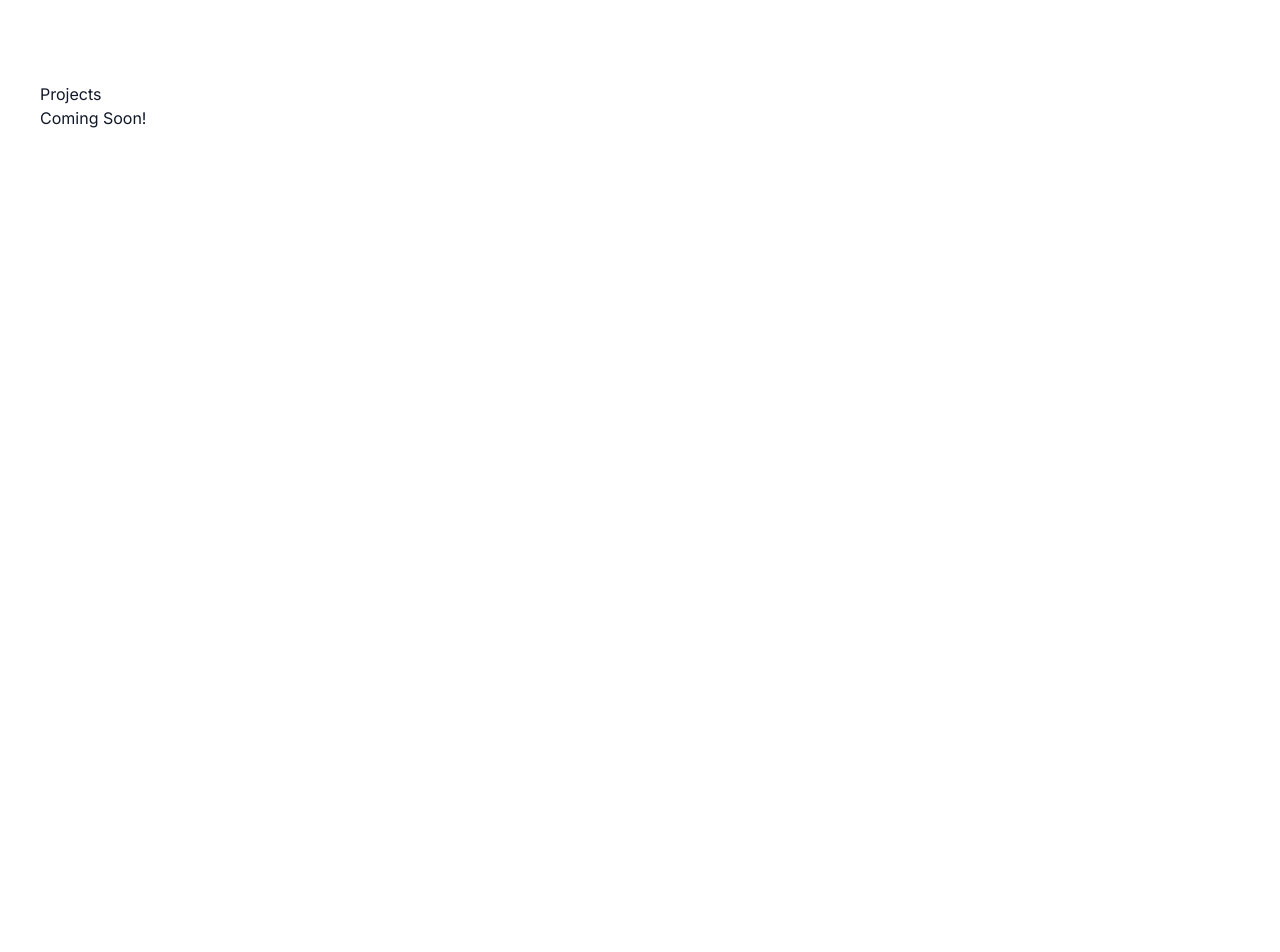
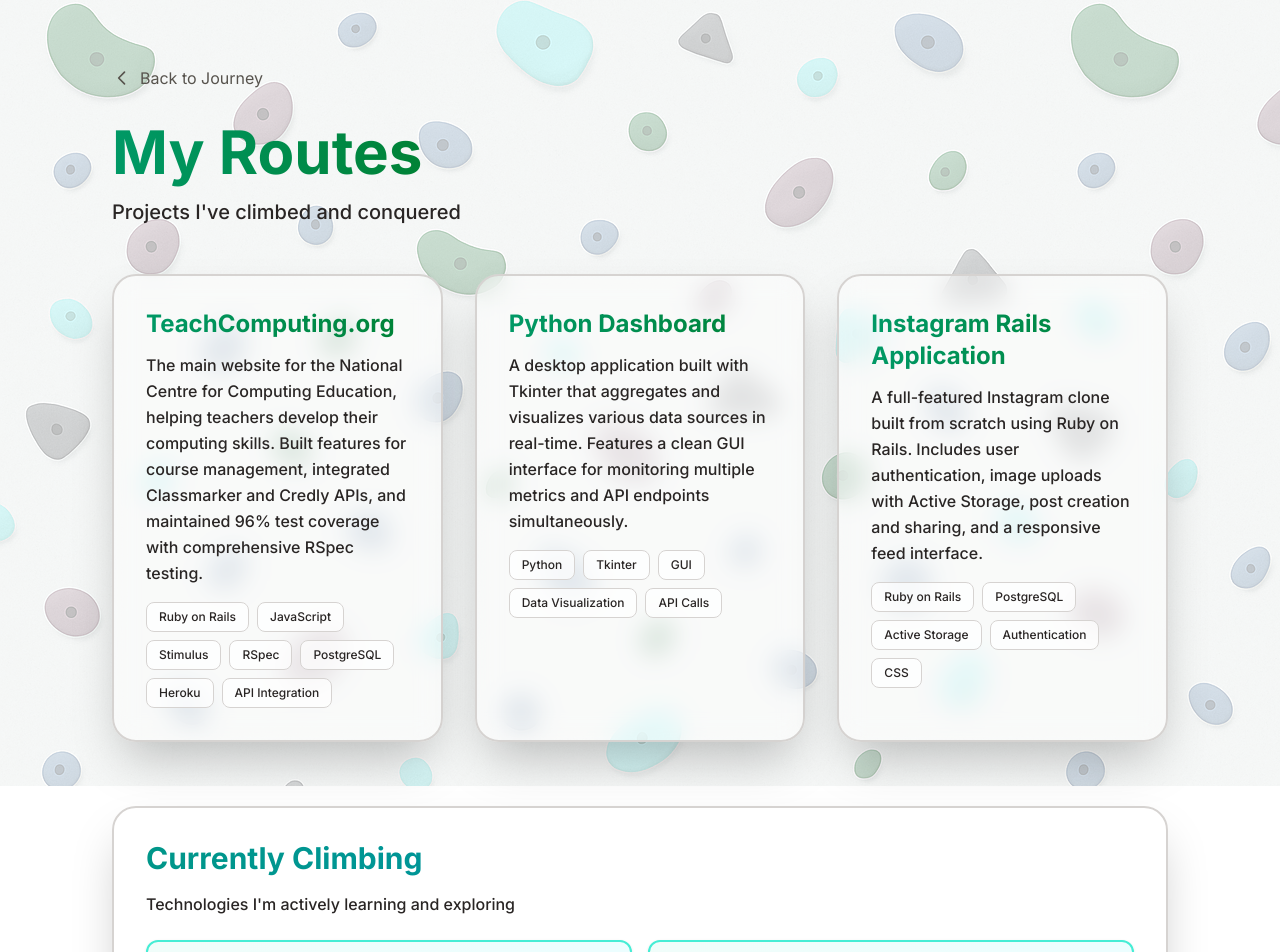
Before and after one commit to A-Wheeto/adamwheatley.net, a Next.js app: page /projects in a window 1280 px wide. Shown: the part 14-966 px from the top of the page. Before the commit the page ends 800 px from the top, so only its background shows below. Built offline with nearby package versions, Linux system fonts and the light colour scheme.

Commit message:
New project page with projects and skills

```diff
--- a/src/app/projects/page.tsx
+++ b/src/app/projects/page.tsx
@@ -1,8 +1,113 @@
+'use client'
+
+import { projects } from '@/data/projects'
+import ProjectCard from '@/components/ProjectCard'
+import Link from 'next/link'
+
 export default function ProjectsPage() {
+  const learningSkills = [
+    { name: 'Next.js', benefit: 'Server-side rendering and optimal performance' },
+    { name: 'Vercel', benefit: 'Seamless deployment and edge functions' },
+    { name: 'React', benefit: 'Component-based UI development' },
+    { name: 'Auth0', benefit: 'Secure authentication and authorization' },
+    { name: 'PostgreSQL', benefit: 'Robust relational database management' },
+    { name: 'Shopify', benefit: 'E-commerce platform development' },
+    { name: 'Contentful', benefit: 'Headless CMS for flexible content' },
+    { name: 'APIs', benefit: 'RESTful and GraphQL integration patterns' }
+  ]
+
   return (
-    <main className="relative pt-24 px-10">
-      <h1>Projects</h1>
-      <p>Coming Soon!</p>
+    <main className="relative min-h-screen">
+      {/* Background */}
+      <div
+        className="fixed inset-0 -z-10"
+        style={{
+          backgroundImage: 'url("/background.png")',
+          backgroundRepeat: 'repeat',
+          backgroundSize: 'auto',
+          opacity: 0.3,
+          filter: 'saturate(0.5) hue-rotate(120deg)'
+        }}
+      />
+
+      {/* Content */}
+      <div className="relative z-10 max-w-6xl mx-auto px-4 py-20 sm:px-6 md:px-8 lg:px-12">
+        {/* Header */}
+        <div className="mb-12">
+          <Link
+            href="/"
+            className="inline-flex items-center gap-2 text-stone-600 dark:text-stone-400 hover:text-emerald-600 dark:hover:text-emerald-500 transition-colors mb-8 group"
+          >
+            <svg className="w-5 h-5 transition-transform group-hover:-translate-x-1" fill="none" stroke="currentColor" viewBox="0 0 24 24">
+              <path strokeLinecap="round" strokeLinejoin="round" strokeWidth={2} d="M15 19l-7-7 7-7" />
+            </svg>
+            Back to Journey
+          </Link>
+
+          <h1 className="text-4xl md:text-5xl lg:text-6xl font-bold mb-4">
+            <span className="bg-gradient-to-r from-emerald-600 to-green-700 bg-clip-text text-transparent">
+              My Routes
+            </span>
+          </h1>
+          <p className="text-lg md:text-xl text-stone-800 dark:text-stone-200 font-medium">
+            Projects I've climbed and conquered
+          </p>
+        </div>
+
+        {/* Projects Grid */}
+        <div className="grid grid-cols-1 md:grid-cols-2 lg:grid-cols-3 gap-8">
+          {projects.map((project, index) => (
+            <ProjectCard key={index} project={project} />
+          ))}
+        </div>
+
+        {/* Currently Learning Section */}
+        <div className="mt-16">
+          <div className="backdrop-blur-md bg-white/40 dark:bg-stone-900/60 p-6 md:p-8 shadow-2xl border-2 border-stone-300 dark:border-stone-600 rounded-3xl">
+            <h2 className="text-2xl md:text-3xl font-bold mb-4 bg-gradient-to-r from-teal-600 to-cyan-600 bg-clip-text text-transparent">
+              Currently Climbing
+            </h2>
+            <p className="text-sm md:text-base text-stone-800 dark:text-stone-200 mb-6 font-medium">
+              Technologies I'm actively learning and exploring
+            </p>
+            <div className="grid grid-cols-1 md:grid-cols-2 gap-4">
+              {learningSkills.map((skill, index) => (
+                <div
+                  key={index}
+                  className="group px-4 py-3 bg-gradient-to-r from-teal-50 to-cyan-50 dark:from-teal-900/30 dark:to-cyan-900/30 rounded-xl border-2 border-teal-300 dark:border-teal-600 shadow-sm hover:shadow-md transition-all"
+                >
+                  <div className="font-bold text-teal-800 dark:text-teal-200 mb-1">
+                    {skill.name}
+                  </div>
+                  <div className="text-xs text-teal-700 dark:text-teal-300">
+                    {skill.benefit}
+                  </div>
+                </div>
+              ))}
+            </div>
+          </div>
+        </div>
+
+        {/* Call to Action */}
+        <div className="mt-8">
+          <div className="backdrop-blur-md bg-white/40 dark:bg-stone-900/60 p-6 md:p-8 shadow-2xl border-2 border-stone-300 dark:border-stone-600 rounded-3xl">
+            <h2 className="text-xl md:text-2xl font-bold mb-3 bg-gradient-to-r from-emerald-600 to-green-700 bg-clip-text text-transparent">
+              Want to see more?
+            </h2>
+            <p className="text-sm md:text-base text-stone-800 dark:text-stone-200 mb-4 font-medium">
+              Check out my GitHub for all my projects and contributions
+            </p>
+            <a
+              href="https://github.com/A-Wheeto"
+              target="_blank"
+              rel="noopener noreferrer"
+              className="inline-block px-6 py-3 bg-gradient-to-r from-emerald-700 to-green-700 text-white rounded-xl font-bold uppercase tracking-wide shadow-lg hover:shadow-emerald-500/50 hover:scale-105 transition-all text-sm"
+            >
+              Visit GitHub
+            </a>
+          </div>
+        </div>
+      </div>
     </main>
   )
 }
--- /dev/null
+++ b/src/components/ProjectCard.tsx
@@ -0,0 +1,40 @@
+import { Project } from '@/types/project'
+
+interface ProjectCardProps {
+  project: Project
+}
+
+export default function ProjectCard({ project }: ProjectCardProps) {
+  return (
+    <a
+      href={project.url}
+      target="_blank"
+      rel="noopener noreferrer"
+      className="group relative backdrop-blur-md bg-white/40 dark:bg-stone-900/60 p-6 md:p-8 shadow-2xl transition-all duration-500 border-2 border-stone-300 dark:border-stone-600 rounded-3xl overflow-hidden hover:shadow-emerald-500/20 hover:border-emerald-600 dark:hover:border-emerald-500 hover:scale-105 block"
+    >
+      <div className="relative z-10">
+        {/* Project Title */}
+        <h3 className="text-xl md:text-2xl font-bold mb-3 bg-gradient-to-r from-emerald-600 to-green-700 bg-clip-text text-transparent group-hover:from-emerald-500 group-hover:to-green-600 transition-all">
+          {project.title}
+        </h3>
+
+        {/* Description */}
+        <p className="text-sm md:text-base text-stone-800 dark:text-stone-200 mb-4 leading-relaxed font-medium">
+          {project.description}
+        </p>
+
+        {/* Technologies */}
+        <div className="flex flex-wrap gap-2">
+          {project.technologies.map((tech, index) => (
+            <span
+              key={index}
+              className="px-3 py-1.5 bg-white/70 dark:bg-stone-800/70 rounded-lg text-xs font-medium text-stone-800 dark:text-stone-200 border border-stone-300 dark:border-stone-600"
+            >
+              {tech}
+            </span>
+          ))}
+        </div>
+      </div>
+    </a>
+  )
+}
--- /dev/null
+++ b/src/data/projects.ts
@@ -0,0 +1,25 @@
+import { Project } from '@/types/project'
+
+export const projects: Project[] = [
+  {
+    title: 'TeachComputing.org',
+    description: 'The main website for the National Centre for Computing Education, helping teachers develop their computing skills. Built features for course management, integrated Classmarker and Credly APIs, and maintained 96% test coverage with comprehensive RSpec testing.',
+    url: 'https://github.com/NCCE/teachcomputing.org',
+    technologies: ['Ruby on Rails', 'JavaScript', 'Stimulus', 'RSpec', 'PostgreSQL', 'Heroku', 'API Integration'],
+    featured: true
+  },
+  {
+    title: 'Python Dashboard',
+    description: 'A desktop application built with Tkinter that aggregates and visualizes various data sources in real-time. Features a clean GUI interface for monitoring multiple metrics and API endpoints simultaneously.',
+    url: 'https://github.com/A-Wheeto/Dashboard',
+    technologies: ['Python', 'Tkinter', 'GUI', 'Data Visualization', 'API Calls'],
+    featured: true
+  },
+  {
+    title: 'Instagram Rails Application',
+    description: 'A full-featured Instagram clone built from scratch using Ruby on Rails. Includes user authentication, image uploads with Active Storage, post creation and sharing, and a responsive feed interface.',
+    url: 'https://github.com/A-Wheeto/Instagram-Rails-Application',
+    technologies: ['Ruby on Rails', 'PostgreSQL', 'Active Storage', 'Authentication', 'CSS'],
+    featured: true
+  }
+]
--- /dev/null
+++ b/src/types/project.ts
@@ -0,0 +1,7 @@
+export interface Project {
+  title: string
+  description: string
+  url: string
+  technologies: string[]
+  featured?: boolean
+}
```
